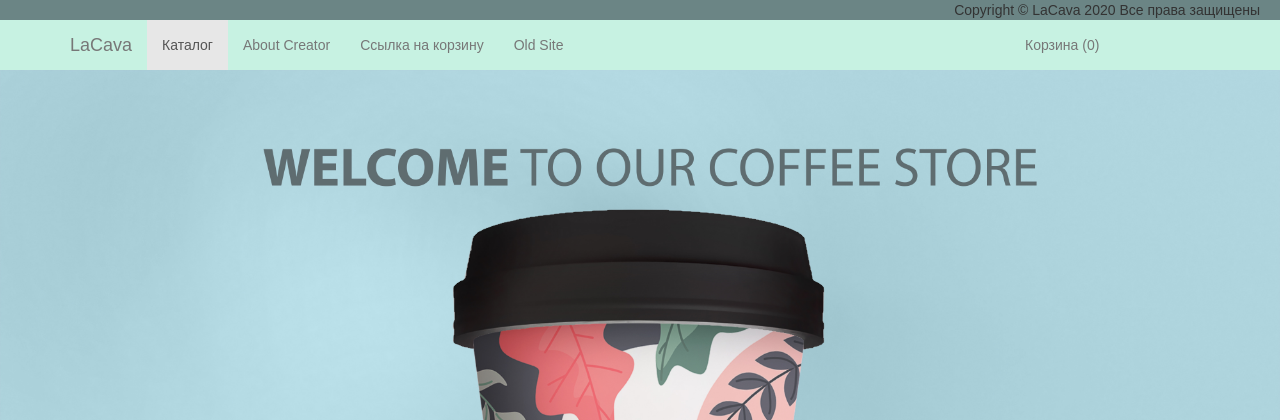
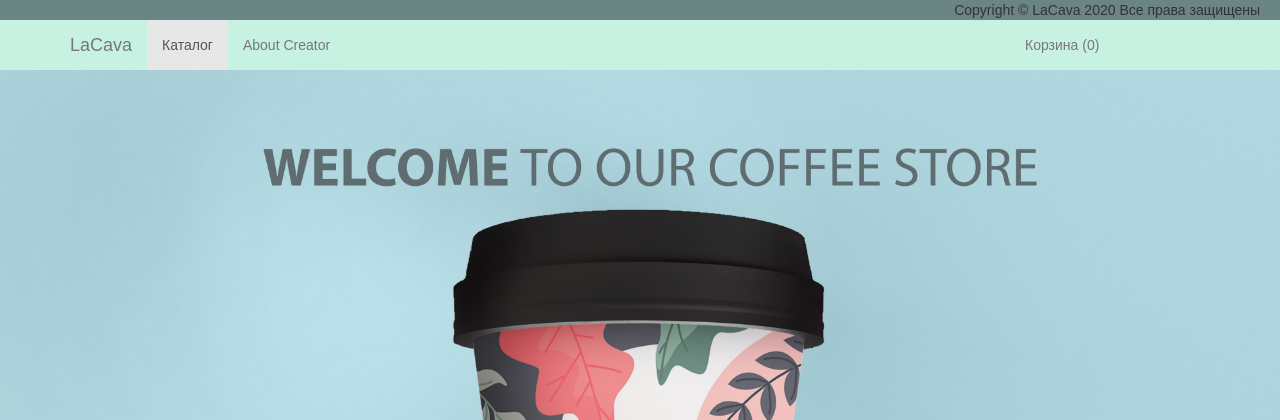
Before and after one commit to Meggatr0N/OnlineStore, a Django app: page / in a window 1280 px wide. Shown: the top 420 px of the page. Run offline with Django 3.2, Linux system fonts and the light colour scheme; data that the repository does not hold is empty; some libraries are stand-ins or nearby versions.

Commit message:
modification5

```diff
--- a/templates/navbar.html
+++ b/templates/navbar.html
@@ -18,8 +18,6 @@
       <ul class="nav navbar-nav">
         <li class="active"><a href="/catalog/">Каталог</a></li>
         <li><a href="/about/">About Creator</a></li>
-        <li><a href="/checkout/">Ссылка на корзину</a></li>
-        <li><a href="/land/">Old Site</a></li>
 
         <!--
         <li class="dropdown">
@@ -79,6 +77,7 @@
                 </svg>
               </div>
               <h4>Но это никогда не поздно исправить :)</h4>
+              <h4><a href="/checkout/">Ссылка на корзину</a></h4>
             </div>
             {% endif %}
           </div>
```
Also changed, not shown: mysite/settings.py (+4 -4 lines), static/images/about-me.png (added), static/images/footer-image.jpg (added), static/images/free-shipping.png (added), static/media/product_images/2442021_2_KbFvvL4.jpg (added), static/media/product_images/2442021_2_TvZlKce.jpg (added), static/media/product_images/2442044-1_1_8F3UV2k.jpg (added), static/media/product_images/2442044-1_1_mEWIEpI.jpg (added), static/media/product_images/2442044-3_ZvWGcGV.jpg (added), static/media/product_images/lor_risttretto_capsules-800x800.jpg (added), 1 other file.
